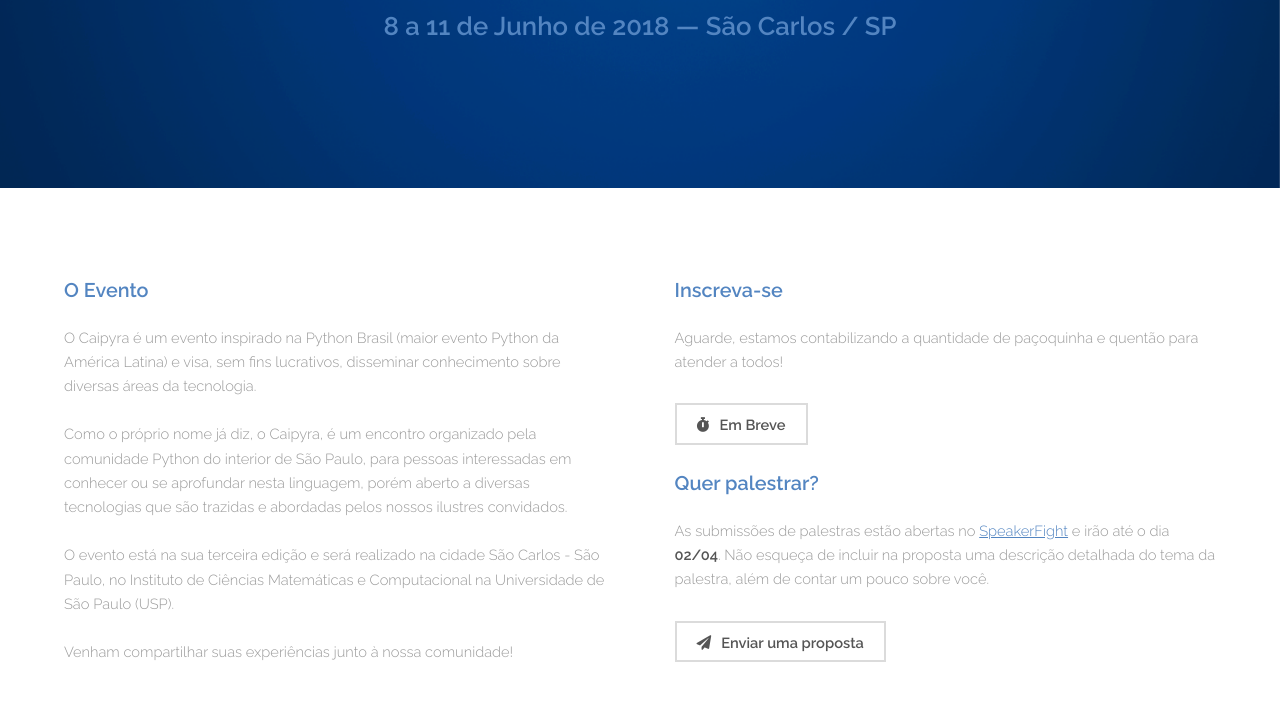
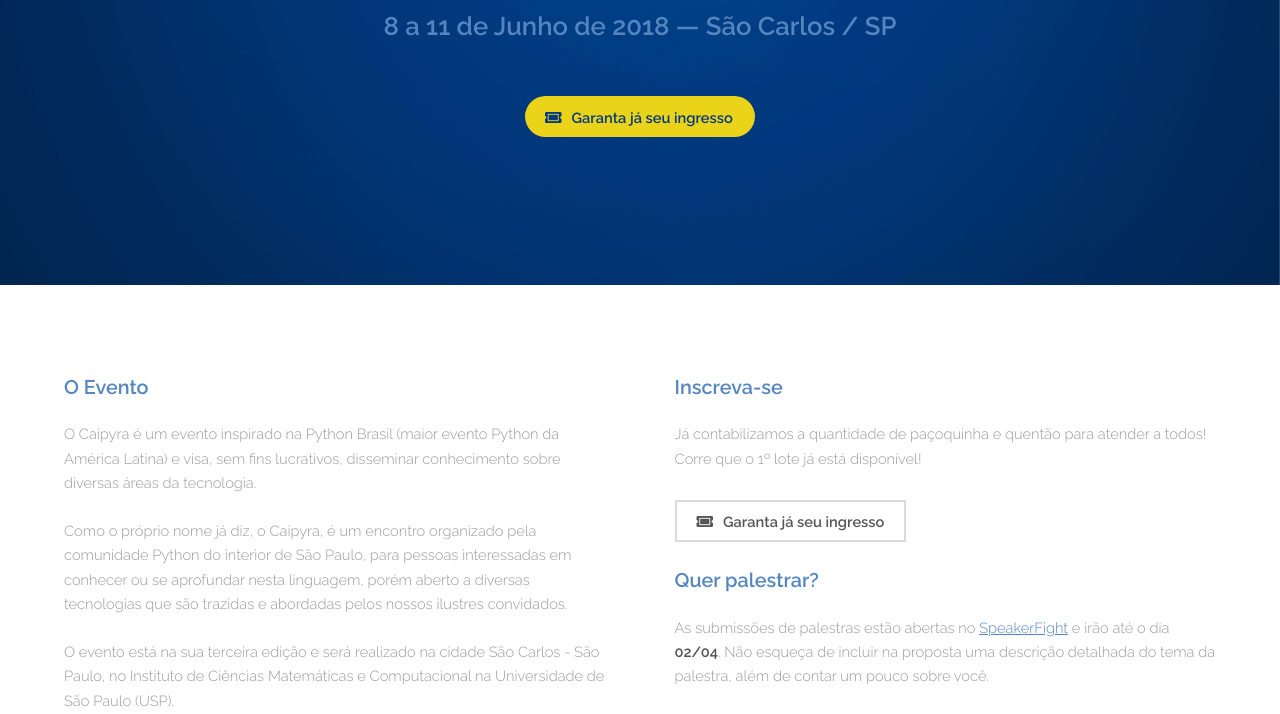
Before and after one commit to grupy-sanca/caipyra2018, a plain HTML site: page index.html in a window 1280 px wide. Shown: the part 562-1276 px from the top of the page. Drawn offline with Linux system fonts and the light colour scheme.

Commit message:
New information

```diff
--- a/index.html
+++ b/index.html
@@ -38,6 +38,7 @@ Caipyra 2018 - Grupy-Sanca
 			<img src="images/caipyra_logo_2016.png" alt="Caipyra Logo"/>
 			<h1>O único evento de Python com Quentão e Paçoquinha!</h1>
 			<h2>8 a 11 de Junho de 2018 — São Carlos / SP</h2>
+			<a href="https://www.eventbrite.com.br/e/caipyra-2018-tickets-44601507309" target="_blank" class="button special icon "><i class="fas fa-ticket-alt"></i>Garanta já seu ingresso</a>
 		</section>
 
 		<!-- Sobre / Inscrições / Palestras -->
@@ -78,8 +79,10 @@ Caipyra 2018 - Grupy-Sanca
 						</header>
 
 						<footer>
-							<p>Aguarde, estamos contabilizando a quantidade de paçoquinha e quentão para atender a todos! </p>
-							<a class="button alt" id="remove_link"><i class="fas fa-stopwatch"></i>Em Breve</a>
+							<p>Já contabilizamos a quantidade de paçoquinha e quentão para atender a todos! Corre que o 1º lote já está disponível!</p>
+							<a class="button alt" href="https://www.eventbrite.com.br/e/caipyra-2018-tickets-44601507309" target="_blank">
+								<i class="fas fa-ticket-alt"></i>Garanta já seu ingresso
+							</a>
 						</footer>
 
 						<br />
@@ -929,10 +932,5 @@ Caipyra 2018 - Grupy-Sanca
 			})
 		</script>
 
-		<script type="application/javascript">
-			$('#remove_link').css("pointer-events", "none");
-		</script>
-
-
 	</body>
 </html>
--- a/static/css/main.css
+++ b/static/css/main.css
@@ -2672,8 +2672,12 @@ button,
     input[type="button"].special,
     button.special,
     .button.special {
-        background-color: #5385c1;
-        color: #ffffff !important;
+        background-color: #ead318;
+        color: #013a81 !important;
+        /* border-style: dotted; */
+        margin-top: 25px;
+        margin-bottom: 30px;
+        border-radius: 50px;
     }
 
         input[type="submit"].special:hover,
```
